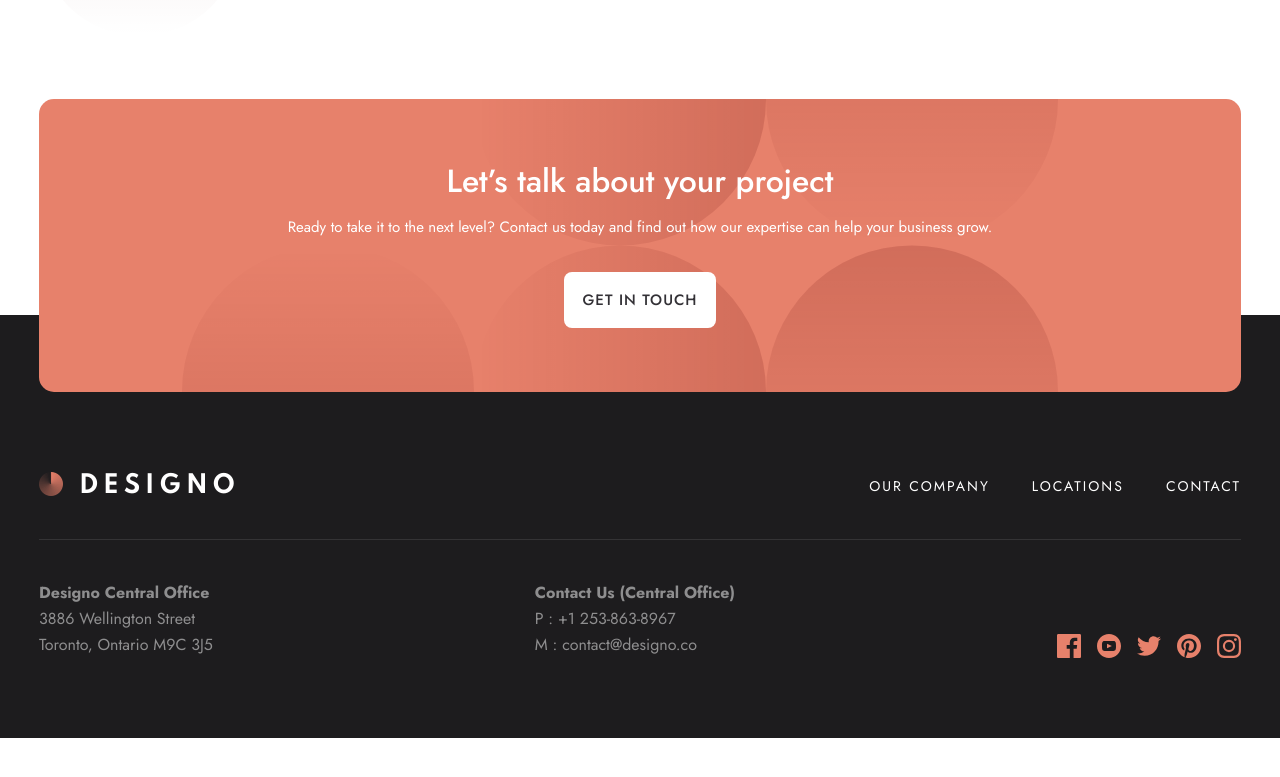
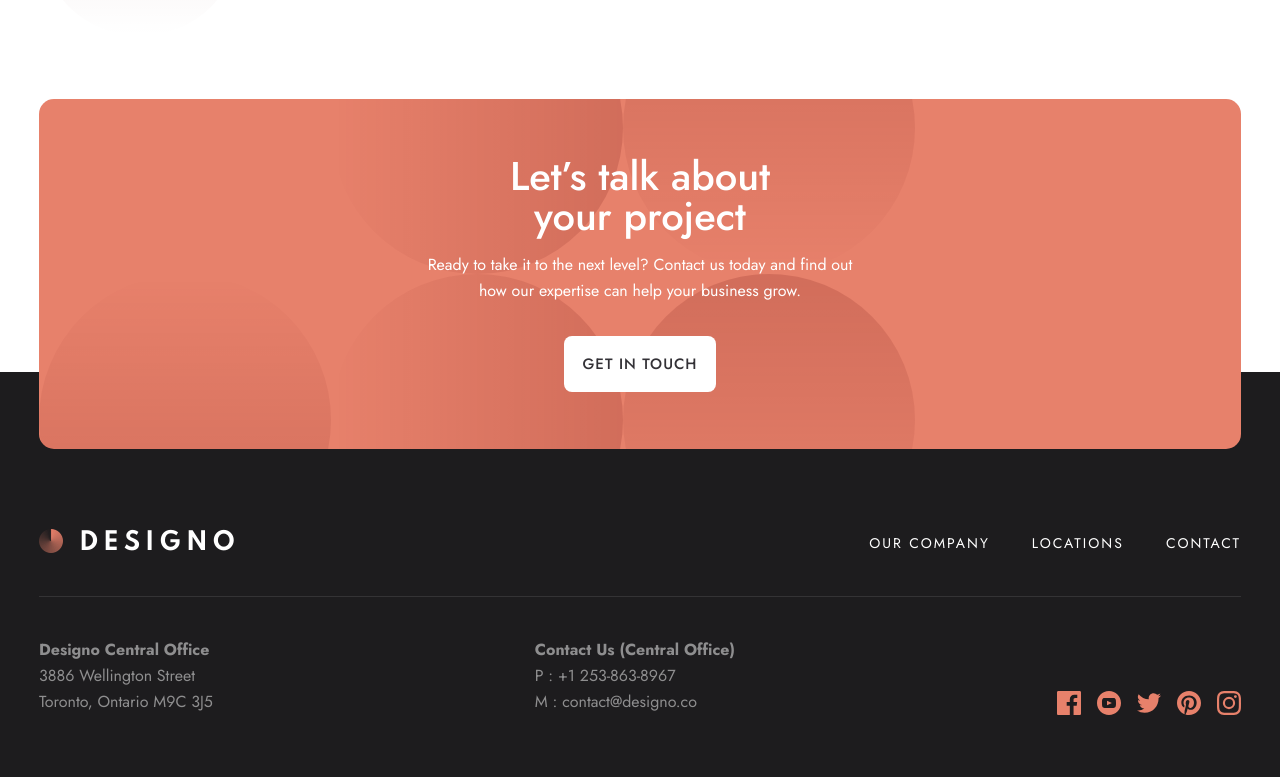
Before and after one commit to g-akca/designo, a React (Vite) app: page / in a window 1280 px wide. Shown: the part 2520-3297 px from the top of the page. Before the commit the page ends 3258 px from the top, so only its background shows below. Built offline with nearby package versions, Linux system fonts and the light colour scheme.

Commit message:
Enhance tablet responsiveness for FooterCTA component with updated layout and text sizes

```diff
--- a/src/components/layout/FooterCTA.tsx
+++ b/src/components/layout/FooterCTA.tsx
@@ -3,13 +3,14 @@ function FooterCTA() {
     <section
       className="
         bg-peach bg-[url('/assets/shared/desktop/bg-pattern-call-to-action.svg')] bg-position-[44%_center]
-        bg-no-repeat rounded-[15px] py-16 px-6 flex flex-col items-center gap-8 z-10
+        bg-no-repeat rounded-[15px] py-16 px-6 flex flex-col justify-center items-center gap-8 z-10
+        tablet:py-8 tablet:h-87.5 tablet:bg-left
       "
     >
-      <div className="flex flex-col gap-4 text-center text-white">
-        <h2 className="font-medium text-[32px] leading-9">Let’s talk about your project</h2>
+      <div className="flex flex-col items-center gap-4 text-center text-white">
+        <h2 className="font-medium text-[32px] leading-9 max-w-83.75 tablet:text-[40px] tablet:leading-10">Let’s talk about your project</h2>
 
-        <p className="text-[15px] leading-6.25">
+        <p className="text-[15px] leading-6.25 max-w-106.25 tablet:text-base tablet:leading-base">
           Ready to take it to the next level? Contact us today and find out how our expertise can help your business grow.
         </p>
       </div>
```
